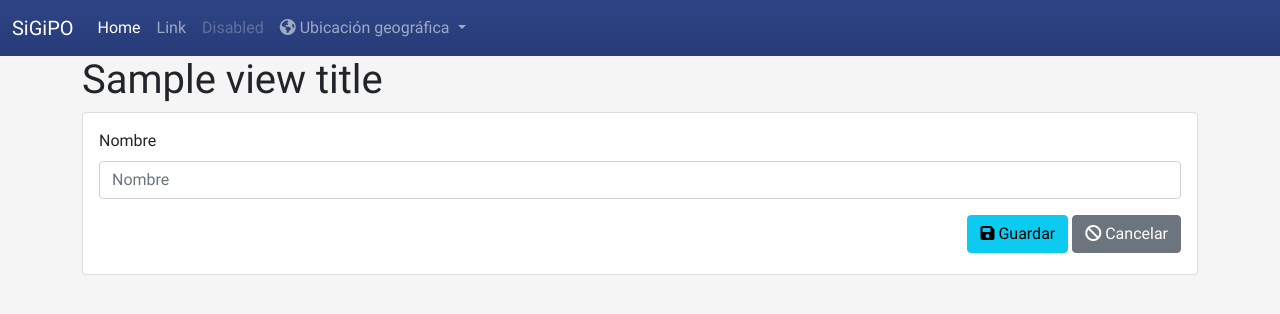
After one commit to lazaroah02/sigipo, a Django app: template sigipo/templates/base_crud/base_update.html in a window 1280 px wide. The commit adds this page. Shown: the top 314 px of the page. Run offline with Django 3.2, Linux system fonts and the light colour scheme; tables that the repository leaves empty hold one stand-in row (values such as "Sample post"); the template is opened without the code that fills it: values that come from a table or form of the project are taken from there, most other values are stand-ins (such as "Sample title", 1, 10 or a date in 2020); parts of the project's set-up code (start-up, migrations or seed data) failed here and were passed over; some libraries are stand-ins or nearby versions.

Commit message:
pre-commit

```diff
--- a/sigipo/templates/base_crud/base_create.html
+++ b/sigipo/templates/base_crud/base_create.html
@@ -12,6 +12,9 @@
         <div class="card-body">
             <form method="post">
                 {% csrf_token %}
+                {% for hidden in form.hidden_fields %}
+                {{ hidden }}
+                {% endfor %}
                 {% for field in form.visible_fields %}
                     <div class="mb-3">
                         <label for="{{ field.id_for_label }}" class="form-label">{{ field.label }}</label>
@@ -19,8 +22,10 @@
                     </div>
                 {% endfor %}
                 <div class="action-buttons">
-                    <button type="submit" class="btn btn-success"><i class="fa-solid fa-floppy-disk"></i> Guardar</button>
-                    <a href="{% url cancel_url %}" role="button" class="btn btn-secondary"><i class="fa-solid fa-ban"></i> Cancelar</a>
+                    {% block action-buttons %}
+                        <button type="submit" class="btn btn-success"><i class="fa-solid fa-floppy-disk"></i> Guardar</button>
+                        <a href="{% url cancel_url %}" role="button" class="btn btn-secondary"><i class="fa-solid fa-ban"></i> Cancelar</a>
+                    {% endblock action-buttons %}
                 </div>
             </form>
         </div>
--- /dev/null
+++ b/sigipo/templates/base_crud/base_update.html
@@ -0,0 +1,6 @@
+{% extends "base_crud/base_create.html" %}
+
+{% block action-buttons %}
+    <button type="submit" class="btn btn-info"><i class="fa-solid fa-floppy-disk"></i> Guardar</button>
+    <a href="{% url cancel_url %}" role="button" class="btn btn-secondary"><i class="fa-solid fa-ban"></i> Cancelar</a>
+{% endblock action-buttons %}
```
